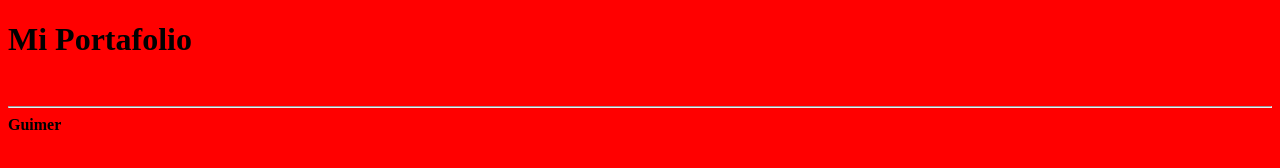
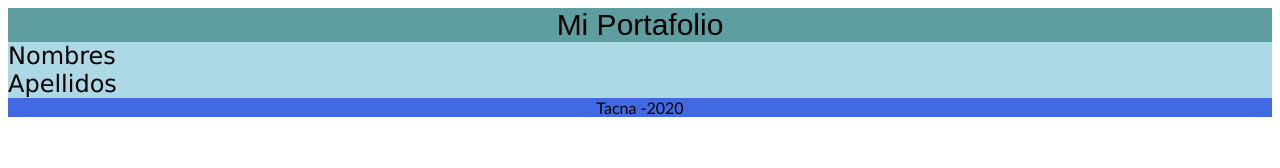
Before and after one commit to guimer23/portafolio, a plain HTML site: page index.html in a window 1280 px wide. Drawn offline with Linux system fonts and the light colour scheme.

Commit message:
css para web

```diff
--- a/index.html
+++ b/index.html
@@ -7,17 +7,48 @@
     <title>Mi Portafolio</title>
 
     <style>
-        body {
-            background: red;
+        .encabezado {
+            background: cadetblue;
+            width: 100%;
+            height: 20%;
+        }
+
+        .center {
+            text-align: center;
+            font-family: Arial, "Helvetica Neue", Helvetica, sans-serif;
+            font-size: 30px;
+        }
+
+        .datos {
+            background: lightblue;
+            width: 100%;
+            height: 70%;
+            font-size: 24px;
+            font-family: Verdana, Geneva, Tahoma, sans-serif;
+        }
+
+        .footer {
+            background: royalblue;
+            width: 100%;
+            height: 10%;
+            font-family: 'Gill Sans', 'Gill Sans MT', Calibri, 'Trebuchet MS', sans-serif;
+            font-size: 16px;
+            text-align: center;
         }
     </style>
 </head>
 
 <body>
-    <h1>Mi Portafolio</h1>
-    <br>
-    <hr>
-    <strong>Guimer</strong>
+    <header class="encabezado">
+        <div class="center">Mi Portafolio</div>
+    </header>
+    <section class="datos">
+        <div>
+            <div>Nombres</div>
+            <div>Apellidos</div>
+        </div>
+    </section>
+    <footer class="footer">Tacna -2020</footer>
 </body>
 
 </html>
```
